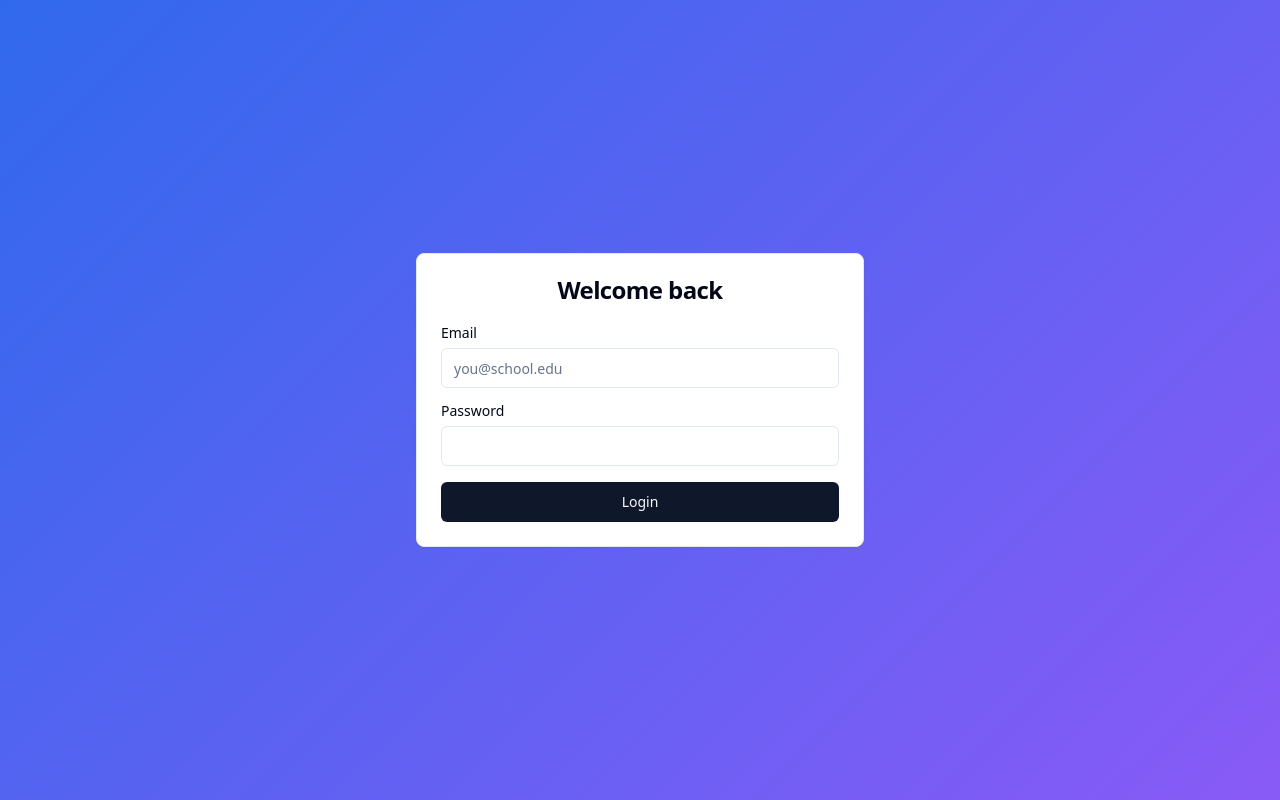
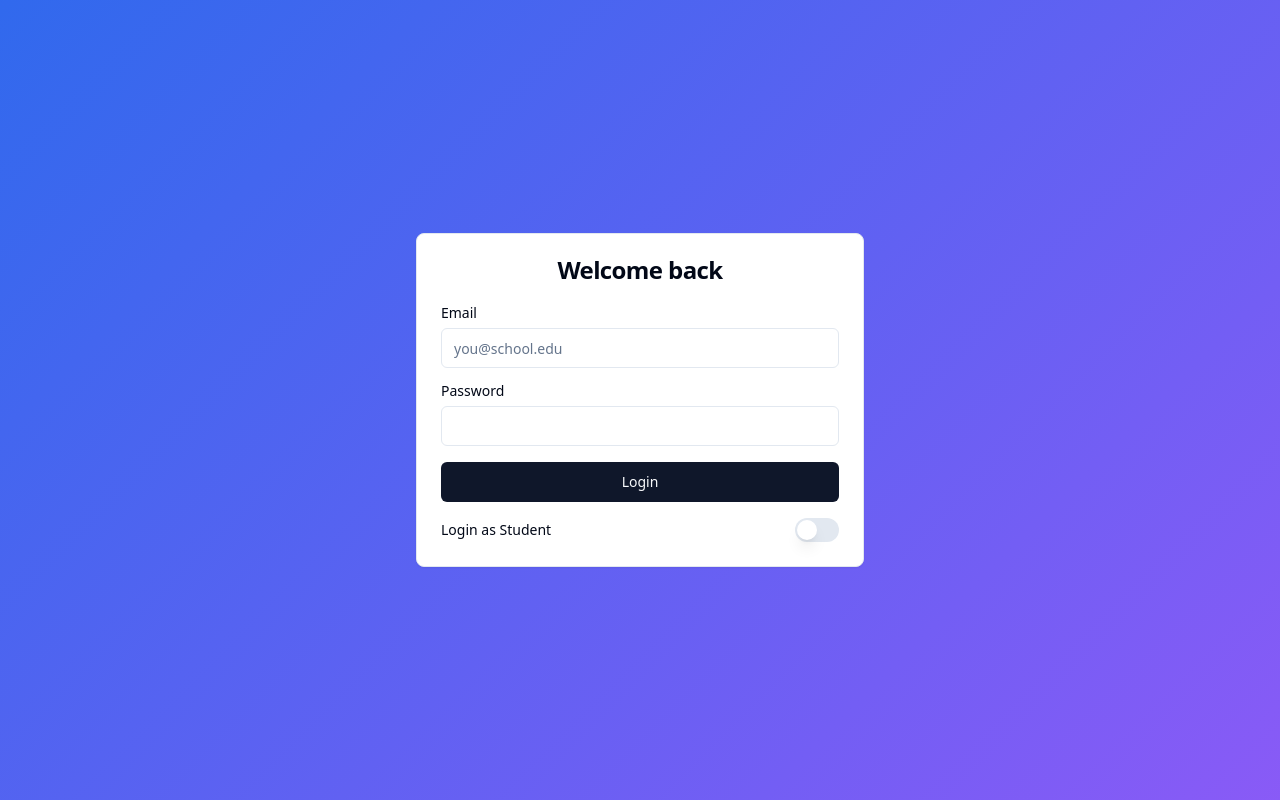
Before and after one commit to Automated-PaperMarking/frontend, a React (Vite) app: page /login in a window 1280 px wide. Built offline with nearby package versions, Linux system fonts and the light colour scheme.

Commit message:
toggling as Student Role

```diff
--- a/src/pages/Login.tsx
+++ b/src/pages/Login.tsx
@@ -6,11 +6,13 @@ import { Input } from "@/components/ui/input";
 import { Label } from "@/components/ui/label";
 import { useState } from "react";
 import { auth } from "@/utils/storage";
+import { Switch } from "@/components/ui/switch"
 
 export default function Login() {
   const navigate = useNavigate();
   const [email, setEmail] = useState("");
   const [password, setPassword] = useState("");
+  const [isStudent, setIsStudent] = useState(false);
 
   const onSubmit = (e: React.FormEvent) => {
     e.preventDefault();
@@ -40,6 +42,14 @@ export default function Login() {
               <Input id="password" type="password" value={password} onChange={(e) => setPassword(e.target.value)} required />
             </div>
             <Button type="submit" className="w-full">Login</Button>
+              <div className="flex items-center justify-between">
+                <Label htmlFor="role-switch">Login as Student</Label>
+                <Switch
+                  id="role-switch"
+                  checked={isStudent}
+                  onCheckedChange={setIsStudent}
+                />
+            </div>
           </form>
         </CardContent>
       </Card>
```
